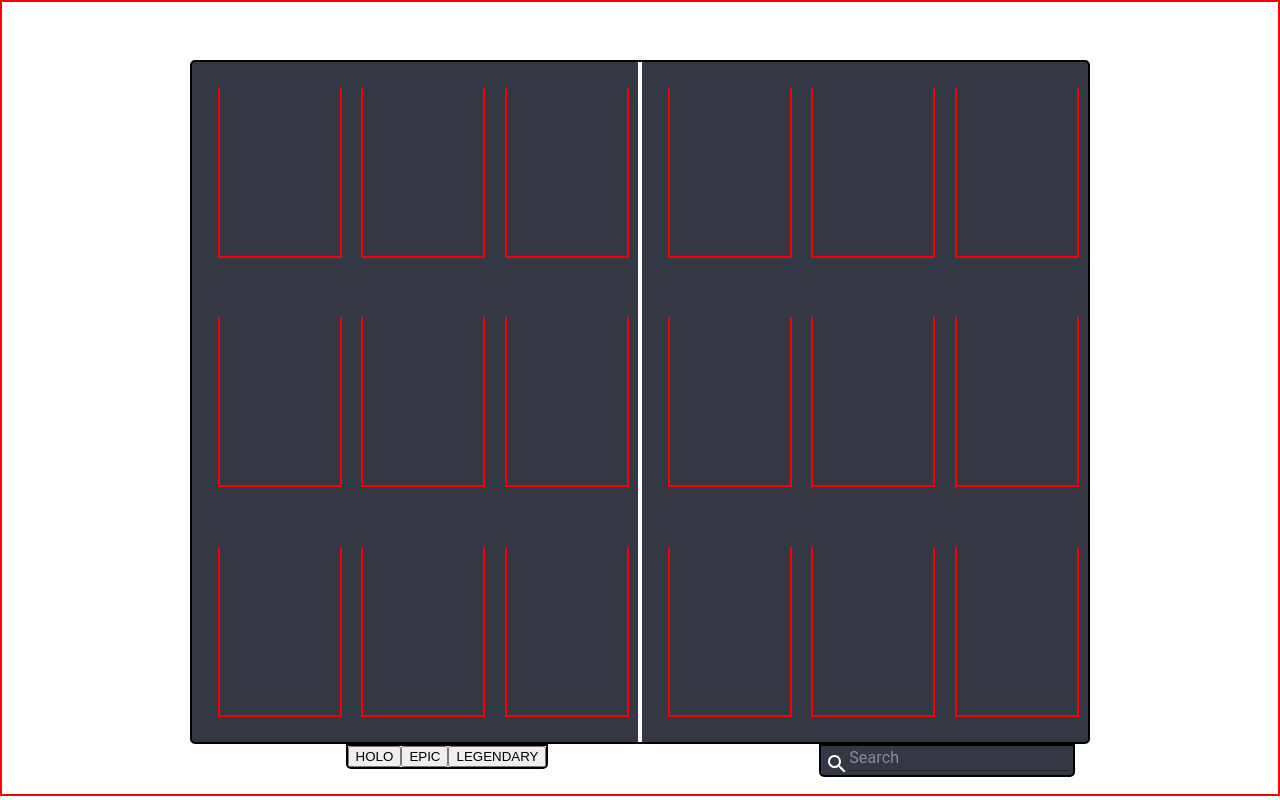
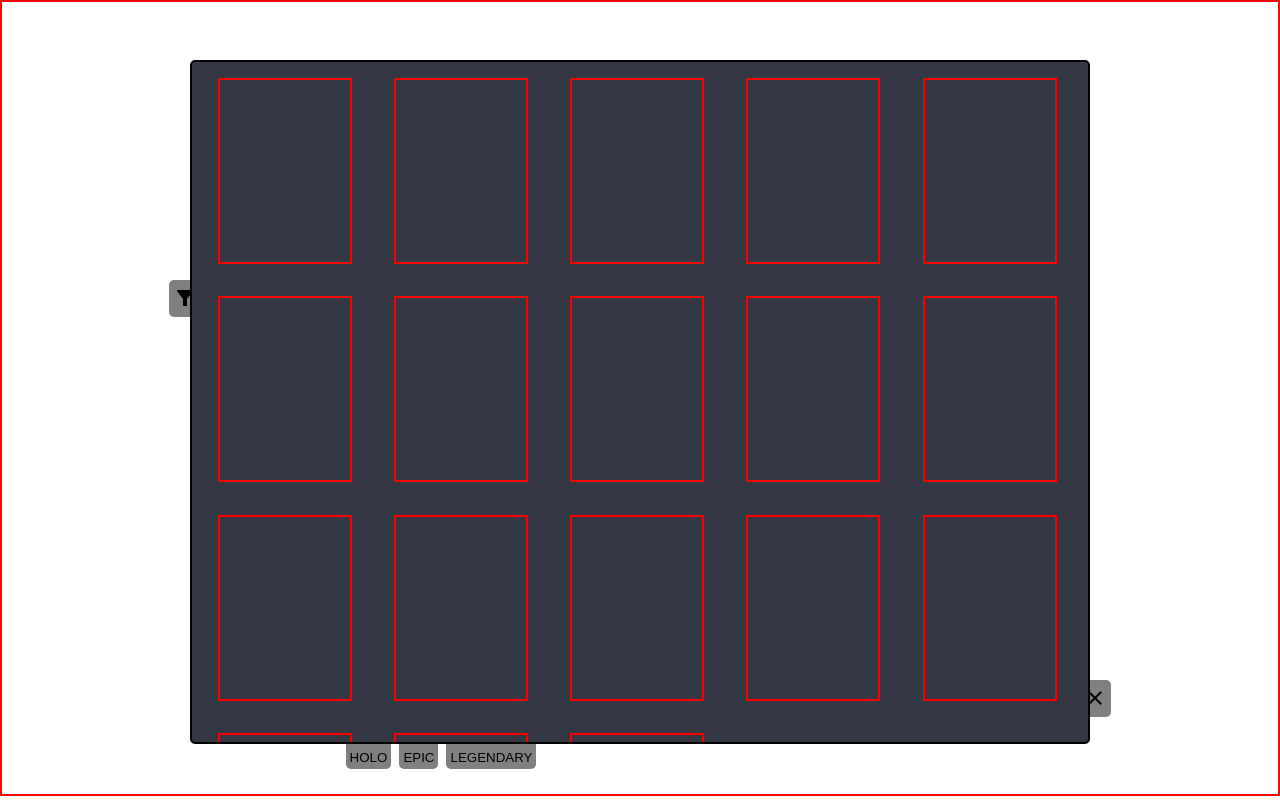
Before and after one commit to SaxyN/pma-tcg-ui, a React (Create React App) app: page / in a window 1280 px wide. Built offline with nearby package versions, Linux system fonts and the light colour scheme.

Commit message:
Beginnings Of Card Profile

```diff
--- a/src/AppStyle.scss
+++ b/src/AppStyle.scss
@@ -7,3 +7,7 @@ body {
     overflow: hidden;
     overflow-y: auto;
 }
+
+::-webkit-scrollbar {
+    display: none;
+}
--- a/src/cardpull/chances.json
+++ b/src/cardpull/chances.json
@@ -160,6 +160,13 @@
             "set": "1A",
             "img": "g_demon_t",
             "name": "Demon Time Tony",
+            "rarity": 6
+        },
+        {
+            "id": 121,
+            "set": "1A",
+            "img": "g_georgia_p",
+            "name": "Georgia Pat",
             "rarity": 6
         }
     ],
--- /dev/null
+++ b/src/components/Buttons/ExitButton.tsx
@@ -0,0 +1,32 @@
+import React from 'react';
+import { makeStyles } from '@mui/styles';
+import CloseIcon from '@mui/icons-material/Close';
+
+const styles = makeStyles((theme) => ({
+    exitButton: {
+        position: 'absolute',
+        top: '85vh',
+        right: '13.2vw',
+        borderTopRightRadius: '5px',
+        borderBottomRightRadius: '5px',
+        border: 'none',
+        backgroundColor: 'grey',
+        zIndex: 2,
+        padding: '0.75vh 0.5vh 0.5vh 0.5vh',
+        transition: 'ease 250ms',
+        '&:hover': {
+            backgroundColor: 'lightgrey',
+        }
+    }
+}))
+
+const ExitButton = () => {
+    const classes = styles();
+    return (
+        <div>
+            <button className={classes.exitButton}><CloseIcon /></button>
+        </div>
+    )
+}
+
+export default ExitButton;
--- /dev/null
+++ b/src/components/CardProfile/RatingBar.ts
@@ -0,0 +1,6 @@
+import React from 'react';
+
+export const RatingBar = ({ percent, colorHex }: any) => {
+    return (
+    )
+}
--- /dev/null
+++ b/src/components/FilterSection.tsx
@@ -0,0 +1,101 @@
+import React from 'react';
+import { makeStyles } from '@mui/styles';
+import { styled } from '@mui/material/styles';
+import { TextField, Input, Divider, Typography } from '@mui/material';
+import SearchIcon from '@mui/icons-material/Search';
+import FilterAltIcon from '@mui/icons-material/FilterAlt';
+import { ChevronRight } from '@mui/icons-material';
+
+const styles = makeStyles((theme) => ({
+    sideSection: {
+        position: 'absolute',
+        backgroundColor: '#333844',
+        border: 'solid black 2px',
+        top: '32vh',
+        left: '4vw',
+        width: '9vw',
+        color: 'white',
+        zIndex: 2,
+        padding: '0vh 1vh 0vh 1vh',
+        borderRadius: '5px',
+    },
+
+    sideSectionButtons: {
+
+    },
+    sideSectionButton: {
+        border: 'none',
+        backgroundColor: 'grey',
+        width: '100%',
+        zIndex: 2,
+        padding: '1vh 0.5vh 0.5vh 0.5vh',
+        transition: 'ease 250ms',
+        '&:hover': {
+            backgroundColor: 'lightgrey',
+        }
+    },
+    searchBar: {
+        '& .MuiInput-root': {
+            '& .Mui-focused fieldset': {
+                borderColor: "red"
+            }
+        },
+        '& .MuiInput-input': {
+            color: "white",
+            borderBottomColor: 'white',
+
+        },
+    },
+    filterButton: {
+        position: 'absolute',
+        top: '35vh',
+        left: '13.2vw',
+        borderTopLeftRadius: '5px',
+        borderBottomLeftRadius: '5px',
+        border: 'none',
+        backgroundColor: 'grey',
+        zIndex: 2,
+        padding: '0.75vh 0.5vh 0.5vh 0.5vh',
+        transition: 'ease 250ms',
+        '&:hover': {
+            backgroundColor: 'lightgrey',
+        }
+    },
+    chevronIcon: {
+        margin: '0.8vh 0.8vh 2.0vh 0.8vh',
+    }
+
+
+}))
+
+
+const FilterSection = () => {
+    const classes = styles();
+    const [show, setShow] = React.useState(false);
+    if (show) {
+        return (
+            <div className={classes.sideSection}>
+                <div style={{ display: 'flex' }}>
+                    <Typography variant="h6">PMA Binder</Typography>
+                    <ChevronRight onClick={() => setShow(!show)} className={classes.chevronIcon} />
+                </div>
+                <div style={{ display: "flex", padding: '0vh 0vh 1vh 0vh' }}>
+                    <SearchIcon style={{ marginTop: '0.8vh' }} />
+                    <Input placeholder='Search' className={classes.searchBar} />
+                </div>
+                <Divider orientation='horizontal' style={{ border: 'solid black 2px' }} />
+                <div className={classes.sideSectionButtons}>
+                    <button className={classes.sideSectionButton}>HOLO</button>
+                    <button className={classes.sideSectionButton}>EPIC</button>
+                    <button className={classes.sideSectionButton}>LEGENDARY</button>
+                </div>
+            </div>
+        )
+    } else {
+        return (
+            <button onClick={() => setShow(!show)} className={classes.filterButton}><FilterAltIcon /></button>
+        )
+    }
+}
+
+export default FilterSection;
--- a/src/containers/BinderContainer.tsx
+++ b/src/containers/BinderContainer.tsx
@@ -1,9 +1,7 @@
 import React from 'react';
 import { makeStyles } from '@mui/styles';
-import { styled } from '@mui/material/styles';
-import { TextField, Input } from '@mui/material';
-import SearchIcon from '@mui/icons-material/Search';
-import CardProfile from '../components/CardProfile/CardProfile';
+import FilterSection from '../components/FilterSection';
+import ExitButton from '../components/Buttons/ExitButton';
 
 const styles = makeStyles((theme) => ({
     binderOuter: {
@@ -24,118 +22,59 @@ const styles = makeStyles((theme) => ({
         backgroundColor: '#333844',
         color: 'white',
         borderRadius: '5px',
+        zIndex: 5,
+        // overflow: 'scroll',
+        // "-webkit-scrollbar": { display: "none" },
+        // overflowX: 'hidden',
     },
-    leftBinderSection: {
-        borderRight: 'solid white 2px',
-        "-webkit-scrollbar": { display: "none" },
+    binderSection: {
         display: 'grid',
         gap: '5%',
-        gridTemplateColumns: 'repeat(3, auto)',
+        gridTemplateColumns: 'repeat(6, auto)',
         width: '100%',
         justifyContent: 'space-evenly',
         justifyItems: 'center',
-        alignContent: 'space-evenly',
-        alignItems: 'center',
         paddingLeft: '2vw',
         paddingRight: '2vw',
-        borderTopLeftRadius: '5px',
-        borderBottomLeftRadius: '5px',
-    },
-    rightBinderSection: {
-        borderLeft: 'solid white 2px',
-        "-webkit-scrollbar": { display: "none" },
-        display: 'grid',
-        gap: '5%',
-        gridTemplateColumns: 'repeat(3, auto)',
-        width: '100%',
-        justifyContent: 'space-evenly',
-        justifyItems: 'center',
-        alignContent: 'space-evenly',
-        alignItems: 'center',
-        paddingLeft: '2vw',
-        paddingRight: '2vw',
-        borderTopRightRadius: '5px',
-        borderBottomRightRadius: '5px',
+        overflowX: 'hidden',
+        padding: '2vh 0 2vh 0',
     },
     cardSlot: {
-        height: '21vh',
-        width: '15vh',
-        borderLeft: 'solid red 2px',
-        borderBottom: 'solid red 2px',
-        borderRight: 'solid red 2px',
+        height: '22.75vh',
+        width: '16.25vh',
+        border: 'solid red 2px'
     },
     rarityButtons: {
         position: 'absolute',
         left: '27vw',
-        top: '93vh',
-        display: 'flex',
+        top: '92.75vh',
+        display: 'grid',
+        gridTemplateColumns: 'repeat(3, auto)',
+        gap: '1vh',
         justifyContent: 'space-evenly',
-        border: 'solid black 2px',
         borderBottomRightRadius: '5px',
         borderBottomLeftRadius: '5px',
+        zIndex: 2,
     },
     rarityButton: {
-
+        borderBottomLeftRadius: '5px',
+        borderBottomRightRadius: '5px',
+        border: 'none',
+        backgroundColor: 'grey',
+        zIndex: 2,
+        padding: '1vh 0.5vh 0.5vh 0.5vh',
+        '&:hover': {
+            backgroundColor: 'lightgrey',
+        }
     },
-    searchBarContainer: {
-        position: 'absolute',
-        backgroundColor: '#333844',
-        justifyContent: 'center',
-        height: '3.1vh',
-        display: 'flex',
-        left: '64vw',
-        top: '93vh',
-        border: 'solid black 2px',
-        borderBottomRightRadius: '5px',
-        borderBottomLeftRadius: '5px',
-        color: 'white',
-        padding: '0 0.5vh 0.5vh 0.5vh',
-    },
-    searchBar: {
-        '& .MuiInput-input': {
-            color: "white",
-            borderBottomColor: 'white',
-        },
-        '& .MuiInput-input:after': {
-            borderBottomColor: 'white',
-        },
-    }
 }))
-
-const CssTextField = styled(TextField)({
-    '& label.Mui-focused': {
-        color: 'white',
-    },
-    // '& label': {
-    //     color: 'white',
-    // },
-    '& .MuiInputLabel-root': {
-        color: 'white',
-        paddingBottom: '5vh',
-    },
-    '& .MuiInput-standard:after': {
-        borderBottomColor: 'green',
-    },
-    '& .MuiOutlinedInput-root': {
-        height: '3vh',
-        '& fieldset': {
-            borderColor: 'darkgrey',
-        },
-        '&:hover fieldset': {
-            borderColor: 'grey',
-        },
-        '&.Mui-focused fieldset': {
-            borderColor: 'white',
-        },
-    },
-});
 
 const BinderContainer = () => {
     const classes = styles();
     return (
         <div className={classes.binderOuter}>
             <div className={classes.binderMain}>
-                <div className={classes.leftBinderSection}>
+                <div className={classes.binderSection}>
                     <div className={classes.cardSlot}></div>
                     <div className={classes.cardSlot}></div>
                     <div className={classes.cardSlot}></div>
@@ -145,8 +84,9 @@ const BinderContainer = () => {
                     <div className={classes.cardSlot}></div>
                     <div className={classes.cardSlot}></div>
                     <div className={classes.cardSlot}></div>
-                </div>
-                <div className={classes.rightBinderSection}>
+                    <div className={classes.cardSlot}></div>
+                    <div className={classes.cardSlot}></div>
+                    <div className={classes.cardSlot}></div>
                     <div className={classes.cardSlot}></div>
                     <div className={classes.cardSlot}></div>
                     <div className={classes.cardSlot}></div>
@@ -159,18 +99,14 @@ const BinderContainer = () => {
                 </div>
             </div>
             <div className={classes.rarityButtons}>
-                <button>HOLO</button>
-                <button>EPIC</button>
-                <button>LEGENDARY</button>
+                <button className={classes.rarityButton}>HOLO</button>
+                <button className={classes.rarityButton}>EPIC</button>
+                <button className={classes.rarityButton}>LEGENDARY</button>
             </div>
-            <div className={classes.searchBarContainer}>
-                {/* <InputLabel htmlFor='card_search'>
-                <CssTextField id='card_search' label="Search" variant="outlined" />
-            </InputLabel> */}
-                {/* <TextField variant="standard"></TextField> */}
-                <SearchIcon style={{ marginTop: '0.8vh' }} />
-                <Input placeholder='Search' className={classes.searchBar} />
-            </div>
+            <FilterSection />
+            <ExitButton />
+            {/* <div className={classes.searchBarContainer}>
+            </div> */}
         </div>
     )
 }
--- /dev/null
+++ b/src/mockData/mock.ts
@@ -0,0 +1,5 @@
+import { Card } from "../models/CardClass";
+
+export const CardList: Card[] = [
+
+]
--- /dev/null
+++ b/src/models/colors.ts
@@ -0,0 +1,19 @@
+export const Colors = [
+    {
+        name: "green",
+        hex: "#2EB228"
+    },
+    {
+        name: "yellow",
+        hex: "#F2EF18"
+    },
+    {
+        name: "orange",
+        hex: "#E86B2A"
+    },
+    {
+        name: "red",
+        hex: "#DB3C33"
+    },
+
+]
```
Also changed, not shown: src/components/CardProfile/CardProfile.tsx (+44 -16 lines), src/models/CardClass.ts (+17 -0 lines).
